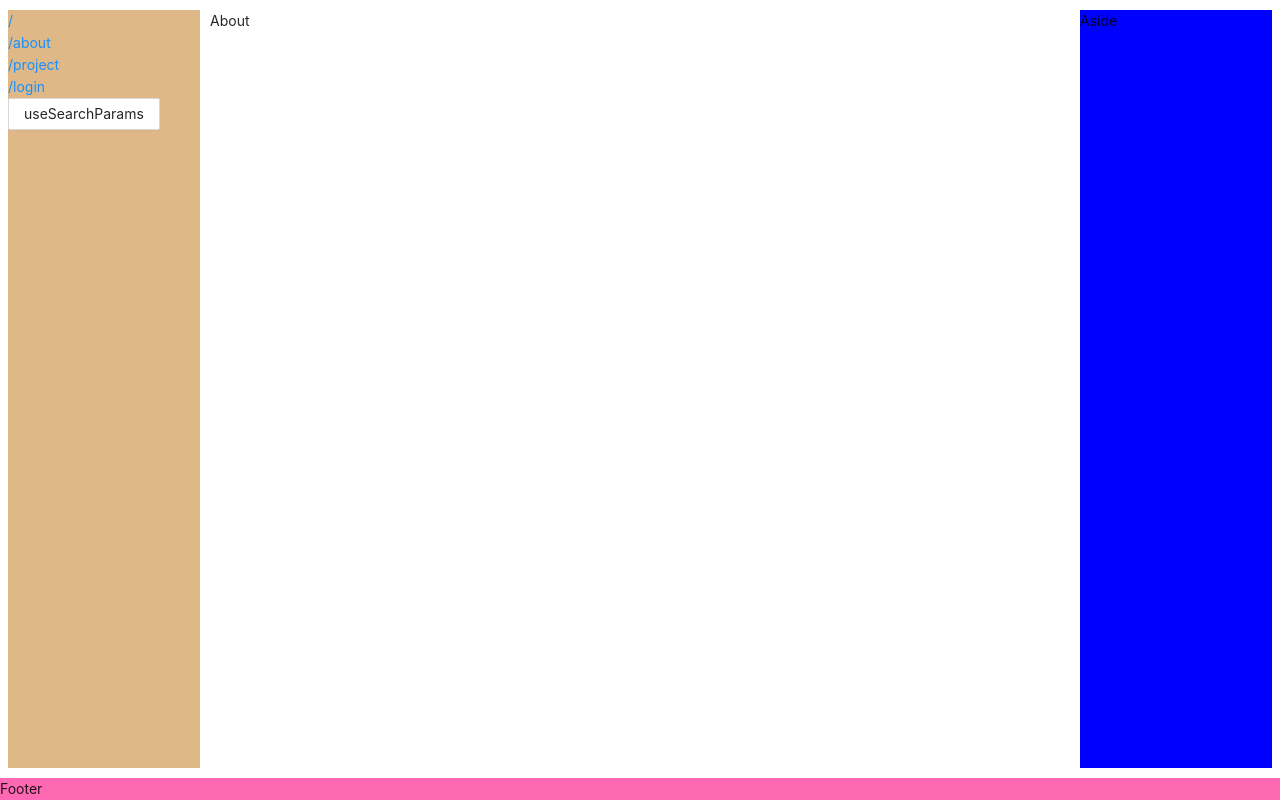
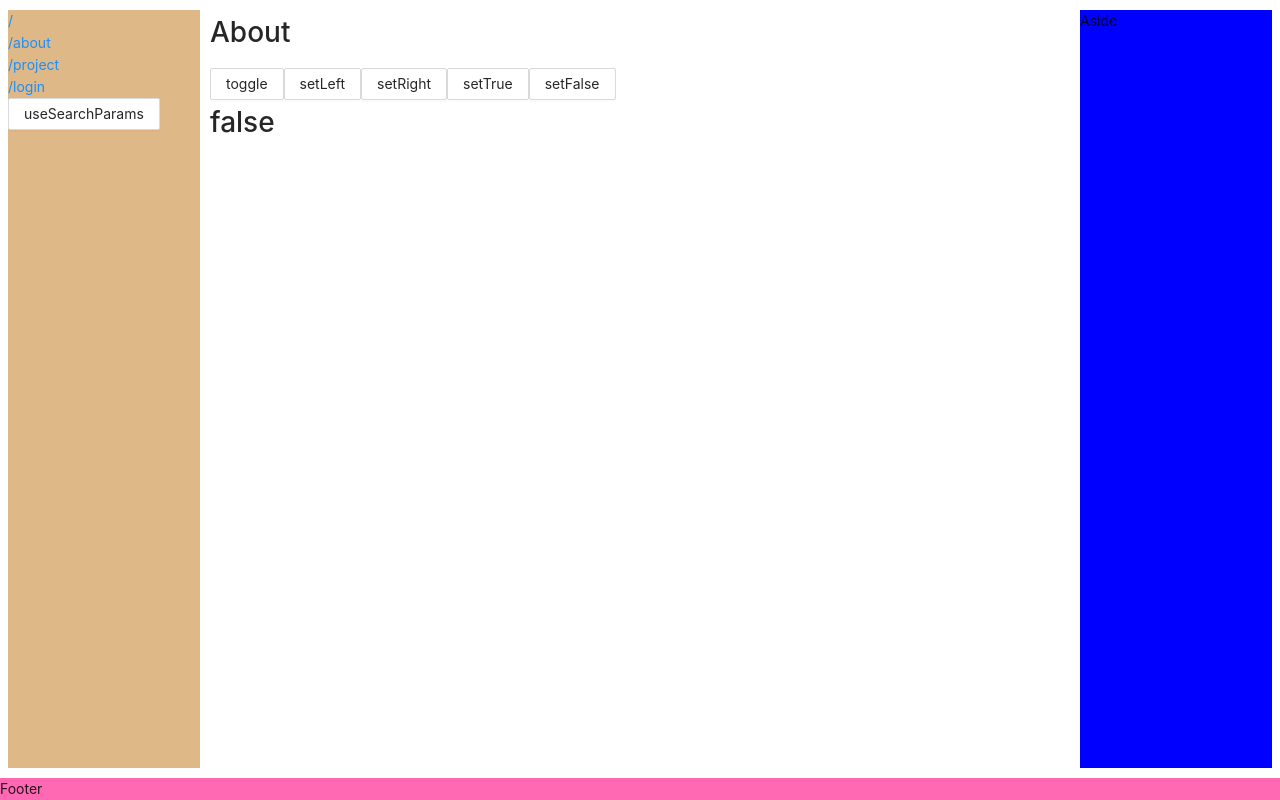
Before and after one commit to qqjay2017/jira-react, a React (Create React App) app: page /about/1 in a window 1280 px wide. Built offline with nearby package versions, Linux system fonts and the light colour scheme.

Commit message:
feat: useToggle的实现

```diff
--- /dev/null
+++ b/src/hooks/useToggle/index.ts
@@ -0,0 +1,53 @@
+/* eslint-disable no-redeclare */
+import { useMemo, useState } from "react";
+
+export interface Actions<T> {
+  setLeft: () => void;
+  setRight: () => void;
+  set: (value: T) => void;
+  toggle: () => void;
+}
+// 1. 布尔值的情况
+function useToggle<T = boolean>(): [boolean, Actions<T>];
+
+function useToggle<T>(defaultValue: T): [T, Actions<T>];
+
+function useToggle<T, U>(
+  defaultValue: T,
+  reverseValue: U
+): [T | U, Actions<T | U>];
+
+function useToggle<D, R>(
+  defaultValue: D = false as unknown as D,
+  reverseValue?: R
+) {
+  const [state, setState] = useState<D | R>(defaultValue);
+
+  const actions = useMemo(() => {
+    // 如果 reverseValue 没传的话,就采用 !defaultValue
+    const reverseValueOrigin = (
+      reverseValue === undefined ? !defaultValue : reverseValue
+    ) as D | R;
+    // 左右值反转,利用setState的回调函数可以拿到最新的值,然后反转到另一个
+    const toggle = () =>
+      setState((s) => (s === defaultValue ? reverseValueOrigin : defaultValue));
+    // 手动赋值
+    const set = (value: D | R) => setState(value);
+    // 反转到默认值
+    const setLeft = () => setState(defaultValue);
+    // 反转到反转值
+    const setRight = () => setState(reverseValueOrigin);
+
+    return {
+      toggle,
+      set,
+      setLeft,
+      setRight,
+    };
+    // 依赖项缺失 'defaultValue' 和 'reverseValue' 的原因: 不考虑这两个值发生变化的情况
+  }, []);
+
+  return [state, actions];
+}
+
+export default useToggle;
--- a/src/screens/About/About.tsx
+++ b/src/screens/About/About.tsx
@@ -1,13 +1,26 @@
+import { Button } from "antd";
+import useToggle from "hooks/useToggle";
 import React from "react";
 import { useParams, useSearchParams } from "react-router-dom";
 
 function About() {
-  const [searchParams] = useSearchParams();
-  const params = useParams();
-  console.log(params, "params");
-  console.log(searchParams.get("test"), "searchParams");
+  const [flag, { toggle, set, setLeft, setRight }] = useToggle();
+  // const [searchParams] = useSearchParams();
+  // const params = useParams();
+  // console.log(params, "params");
+  // console.log(searchParams.get("test"), "searchParams");
 
-  return <div>About</div>;
+  return (
+    <div>
+      <h1> About</h1>
+      <Button onClick={() => toggle()}>toggle</Button>
+      <Button onClick={() => setLeft()}>setLeft</Button>
+      <Button onClick={() => setRight()}>setRight</Button>
+      <Button onClick={() => set(true)}>setTrue</Button>
+      <Button onClick={() => set(false)}>setFalse</Button>
+      <h1>{String(flag)}</h1>
+    </div>
+  );
 }
 
 export default About;
```
